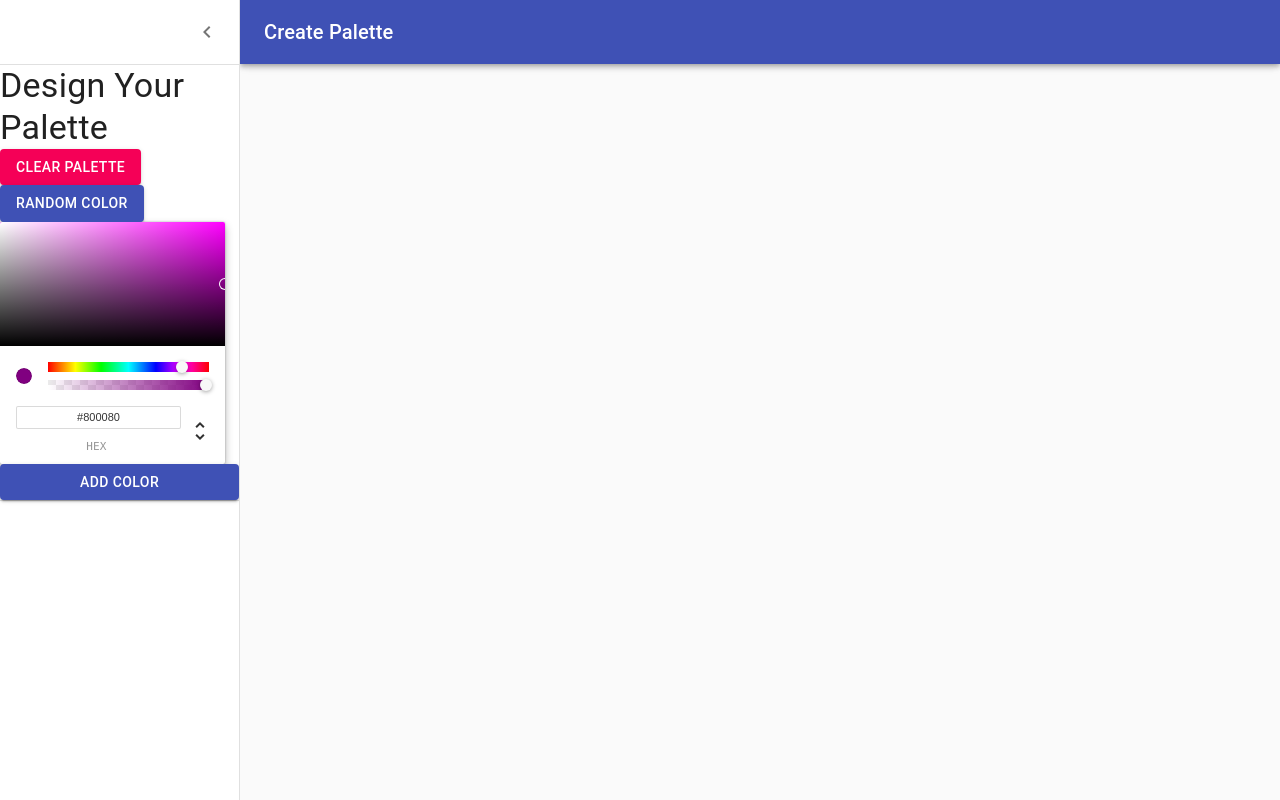
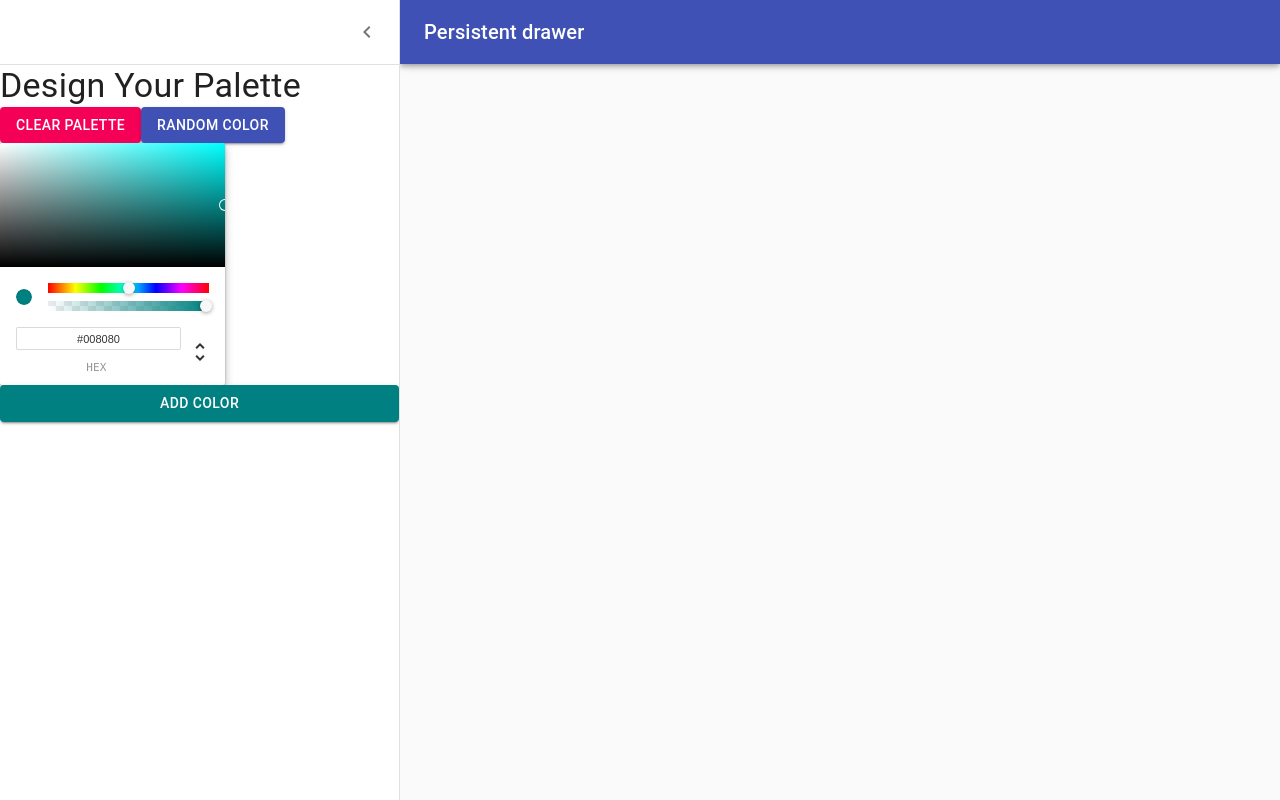
Before and after one commit to ashfaqshimer/reactive-colors, a React (Create React App) app: page /palette/new in a window 1280 px wide. Both pictures are taken after a click on the button "Open drawer". Built offline with nearby package versions, Linux system fonts and the light colour scheme; a web font is replaced by a local one.

Commit message:
Create Draggable Color Box component

```diff
--- /dev/null
+++ b/src/components/DraggableColorBox/DraggableColorBox.js
@@ -0,0 +1,19 @@
+import React, { Component } from 'react';
+import { withStyles } from '@material-ui/styles';
+import './DraggableColorBox.scss';
+
+class DraggableColorBox extends Component {
+	constructor(props) {
+		super(props);
+		this.state = {};
+	}
+	render() {
+		return (
+			<div className='DraggableColorBox' style={{ background: this.props.color }}>
+				{this.props.color}
+			</div>
+		);
+	}
+}
+
+export default DraggableColorBox;
--- /dev/null
+++ b/src/components/DraggableColorBox/DraggableColorBox.scss
@@ -0,0 +1,3 @@
+.DraggableColorBox {
+	cursor: pointer;
+}
--- a/src/components/NewPaletteForm/NewPaletteForm.js
+++ b/src/components/NewPaletteForm/NewPaletteForm.js
@@ -1,6 +1,6 @@
-import React from 'react';
-import clsx from 'clsx';
-import { makeStyles, useTheme } from '@material-ui/core/styles';
+import React, { Component } from 'react';
+import classNames from 'classnames';
+import { withStyles } from '@material-ui/core/styles';
 import Drawer from '@material-ui/core/Drawer';
 import CssBaseline from '@material-ui/core/CssBaseline';
 import AppBar from '@material-ui/core/AppBar';
@@ -12,10 +12,13 @@ import MenuIcon from '@material-ui/icons/Menu';
 import ChevronLeftIcon from '@material-ui/icons/ChevronLeft';
 import Button from '@material-ui/core/Button';
 import { ChromePicker } from 'react-color';
+import DraggableColorBox from '../DraggableColorBox/DraggableColorBox';
 
-const drawerWidth = 240;
+import './NewPaletteForm.scss';
 
-const useStyles = makeStyles((theme) => ({
+const drawerWidth = 400;
+
+const styles = (theme) => ({
 	root         : {
 		display : 'flex'
 	},
@@ -34,7 +37,8 @@ const useStyles = makeStyles((theme) => ({
 		})
 	},
 	menuButton   : {
-		marginRight : theme.spacing(2)
+		marginLeft  : 12,
+		marginRight : 20
 	},
 	hide         : {
 		display : 'none'
@@ -69,42 +73,59 @@ const useStyles = makeStyles((theme) => ({
 		}),
 		marginLeft : 0
 	}
-}));
+});
 
-export default function PersistentDrawerLeft() {
-	const classes = useStyles();
-	const theme = useTheme();
-	const [ open, setOpen ] = React.useState(false);
-
-	function handleDrawerOpen() {
-		setOpen(true);
+class NewPaletteForm extends Component {
+	constructor(props) {
+		super(props);
+		this.state = {
+			open         : false,
+			currentColor : 'teal',
+			colors       : []
+		};
 	}
 
-	function handleDrawerClose() {
-		setOpen(false);
-	}
+	handleDrawerOpen = () => {
+		this.setState({ open: true });
+	};
+
+	handleDrawerClose = () => {
+		this.setState({ open: false });
+	};
+
+	updateCurrentColor = (newColor) => {
+		this.setState({ currentColor: newColor.hex });
+		console.log(newColor);
+	};
+
+	addNewColor = () => {
+		this.setState({ colors: [ ...this.state.colors, this.state.currentColor ] });
+	};
+
+	render() {
+		const { classes } = this.props;
+		const { open } = this.state;
 
 		return (
 			<div className={classes.root}>
 				<CssBaseline />
 				<AppBar
 					position='fixed'
-				className={clsx(classes.appBar, {
+					className={classNames(classes.appBar, {
 						[classes.appBarShift]: open
 					})}
 				>
-				<Toolbar>
+					<Toolbar disableGutters={!open}>
 						<IconButton
 							color='inherit'
-						aria-label='open drawer'
-						onClick={handleDrawerOpen}
-						edge='start'
-						className={clsx(classes.menuButton, open && classes.hide)}
+							aria-label='Open drawer'
+							onClick={this.handleDrawerOpen}
+							className={classNames(classes.menuButton, open && classes.hide)}
 						>
 							<MenuIcon />
 						</IconButton>
-					<Typography variant='h6' noWrap>
-						Create Palette
+						<Typography variant='h6' color='inherit' noWrap>
+							Persistent drawer
 						</Typography>
 					</Toolbar>
 				</AppBar>
@@ -118,7 +139,7 @@ export default function PersistentDrawerLeft() {
 					}}
 				>
 					<div className={classes.drawerHeader}>
-					<IconButton onClick={handleDrawerClose}>
+						<IconButton onClick={this.handleDrawerClose}>
 							<ChevronLeftIcon />
 						</IconButton>
 					</div>
@@ -133,21 +154,30 @@ export default function PersistentDrawerLeft() {
 						</Button>
 					</div>
 					<ChromePicker
-					color='purple'
-					onChangeComplete={(newColor) => console.log(newColor)}
+						color={this.state.currentColor}
+						onChangeComplete={this.updateCurrentColor}
 					/>
-				<Button variant='contained' color='primary'>
+					<Button
+						variant='contained'
+						color='primary'
+						style={{ background: this.state.currentColor }}
+						onClick={this.addNewColor}
+					>
 						Add Color
 					</Button>
-				<Divider />
 				</Drawer>
 				<main
-				className={clsx(classes.content, {
+					className={classNames(classes.content, {
 						[classes.contentShift]: open
 					})}
 				>
 					<div className={classes.drawerHeader} />
+					<div className='palette-colors'>
+						{this.state.colors.map((color) => <DraggableColorBox color={color} />)}
+					</div>
 				</main>
 			</div>
 		);
 	}
+}
+export default withStyles(styles, { withTheme: true })(NewPaletteForm);
--- /dev/null
+++ b/src/components/NewPaletteForm/NewPaletteForm.scss
@@ -0,0 +1,6 @@
+.palette-colors {
+	height: 80vh;
+	display: grid;
+	grid-template-columns: repeat(5, auto);
+	grid-gap: 0.2rem;
+}
```
Lines whose indentation alone changed are shown as unchanged.
